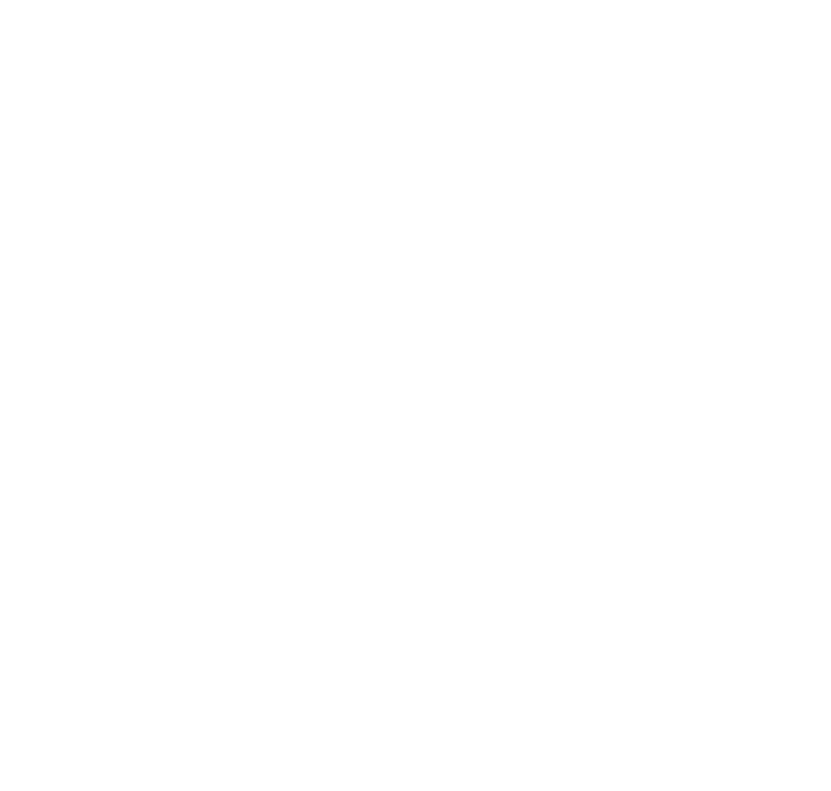
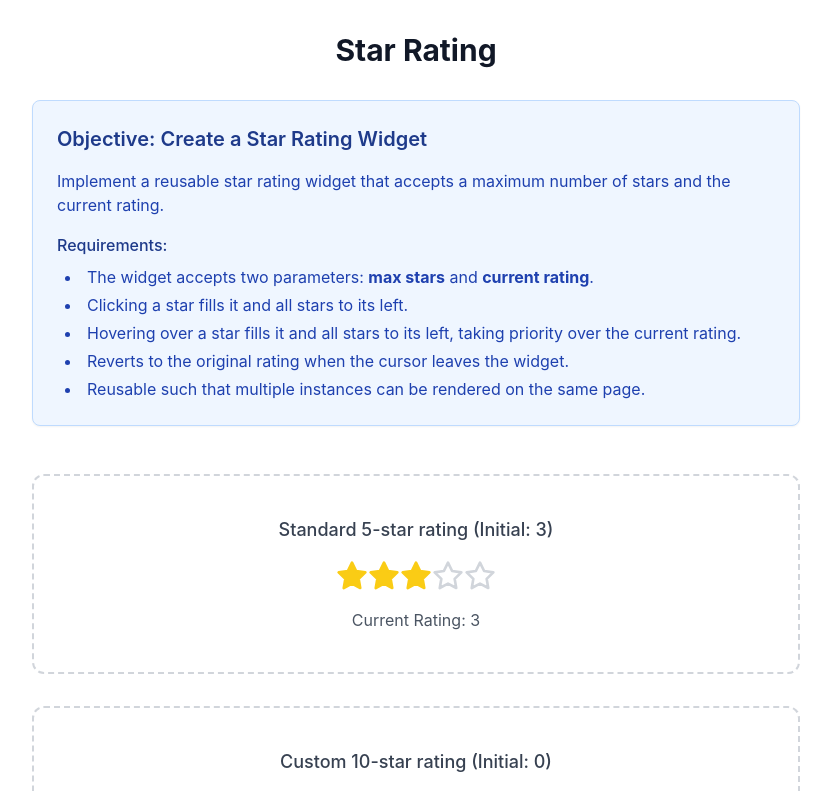
Before and after one commit to alexanderchernetsky/react-frontend-challenges, a React (Create React App) app: page /star-rating in a window 1280 px wide. Before the commit this address had no page. Shown: the top 791 px of the page, without its empty margins (224-1055 px from the left). Built offline with nearby package versions, Linux system fonts and the light colour scheme.

Commit message:
Complete star rating challenge

```diff
--- a/src/App.tsx
+++ b/src/App.tsx
@@ -14,6 +14,7 @@
 import CSSBattle235Page from "./pages/css-battle-235/CSSBattle235Page";
 import TablePage from "./pages/table/TablePage";
 import LikeButtonPage from "./pages/like-button/LikeButtonPage";
+import StarRatingPage from "./pages/star-rating/StarRatingPage";
 
 function App() {
     return (
@@ -33,6 +34,7 @@
             <Route path="/css-battle-235" element={<CSSBattle235Page />} />
             <Route path="/table" element={<TablePage />} />
             <Route path="/like-button" element={<LikeButtonPage />} />
+            <Route path="/star-rating" element={<StarRatingPage />} />
         </Routes>
     );
 }
--- a/src/pages/home/HomePage.tsx
+++ b/src/pages/home/HomePage.tsx
@@ -83,6 +83,12 @@
         description: 'Create a Like button which appearance changes based on different states.',
         company: 'Greatfrontend'
     },
+    {
+        to: '/star-rating',
+        title: 'Star Rating',
+        description: 'Create a star rating widget that allows users to select a rating and see hover effects.',
+        company: 'Greatfrontend'
+    },
 ]
 
 const HomePage = () => {
--- /dev/null
+++ b/src/pages/star-rating/StarIcon/StarIcon.tsx
@@ -0,0 +1,16 @@
+const StarIcon = ({ filled }: { filled: boolean }) => (
+    <svg
+        xmlns="http://www.w3.org/2000/svg"
+        viewBox="0 0 24 24"
+        fill={filled ? "currentColor" : "none"}
+        stroke="currentColor"
+        className={`w-8 h-8 ${filled ? "text-yellow-400" : "text-gray-300"}`}
+        strokeWidth="2"
+        strokeLinecap="round"
+        strokeLinejoin="round"
+    >
+        <polygon points="12 2 15.09 8.26 22 9.27 17 14.14 18.18 21.02 12 17.77 5.82 21.02 7 14.14 2 9.27 8.91 8.26 12 2" />
+    </svg>
+);
+
+export default StarIcon;
--- /dev/null
+++ b/src/pages/star-rating/StarRating/StarRating.tsx
@@ -0,0 +1,77 @@
+import React, {useRef, useState} from 'react';
+import StarIcon from "../StarIcon/StarIcon";
+
+interface StarRatingProps {
+  max?: number; // the maximum number of stars
+  value?: number; // the number of currently filled stars
+  onChange: (value: number) => void;
+}
+
+// Notes:
+// Use [hoveredValue, setHoveredValue] to store hover state. Do not create extra state for selected stars - this can be derived from props. State should represent facts, not pictures of facts!
+// To improve accessibility - use buttons as stars, add the 'sr-only' description of star rating, add arrow keys navigation
+const StarRating: React.FC<StarRatingProps> = ({
+  max = 5,
+  value = 0,
+  onChange,
+}) => {
+  const [hoveredValue, setHoveredValue] = useState<number | null>(null);
+  const buttonRefs = useRef<(HTMLButtonElement | null)[]>([]); // Store refs to buttons for keyboard navigation
+
+  // Decide what value should be displayed
+  const displayValue = hoveredValue ?? value;
+
+  const handleStarClick = (index: number) => {
+    onChange(index + 1);
+  }
+
+  const handleMouseEnter = (index: number) => {
+    setHoveredValue(index + 1);
+  }
+
+  const handleMouseLeave = () => {
+    setHoveredValue(null);
+  }
+
+  // Handle keyboard navigation for improved accessibility
+  const handleKeyDown = (e: React.KeyboardEvent, index: number) => {
+    if (e.key === 'ArrowRight' && index < max - 1) {
+      e.preventDefault();
+      buttonRefs.current[index + 1]?.focus();
+    } else if (e.key === 'ArrowLeft' && index > 0) {
+      e.preventDefault();
+      buttonRefs.current[index - 1]?.focus();
+    } else if (e.key === 'Enter' || e.key === ' ') {
+      e.preventDefault();
+      onChange(index + 1);
+    }
+  };
+
+  return (
+    <div className="flex flex-row justify-center items-center" aria-describedby="star-rating-description">
+      {Array.from({ length: max}, (_, index) => {
+
+        return (
+            <button
+                ref={(el) => { buttonRefs.current[index] = el; }}
+                aria-label={`Star rating ${index + 1}`}
+                className="cursor-pointer"
+                key={index}
+                onClick={() => handleStarClick(index)}
+                onMouseEnter={() => handleMouseEnter(index)}
+                onMouseLeave={handleMouseLeave}
+                onKeyDown={(e) => handleKeyDown(e, index)}
+            >
+                  <StarIcon filled={displayValue > index} />
+            </button>
+        )
+      })}
+
+      <p id="star-rating-description" className="sr-only" aria-live="polite">
+        Current rating: ${value} out of ${max}. Click on button to change star-rating.
+      </p>
+    </div>
+  );
+};
+
+export default StarRating;
--- /dev/null
+++ b/src/pages/star-rating/StarRatingPage.tsx
@@ -0,0 +1,53 @@
+import React, { useState } from 'react';
+import { Link } from 'react-router-dom';
+import StarRating from './StarRating/StarRating';
+
+const StarRatingPage = () => {
+  const [rating1, setRating1] = useState(3);
+  const [rating2, setRating2] = useState(0);
+
+  return (
+    <main className="flex flex-col items-center justify-center w-full p-[32px]">
+      <h1 className="text-3xl font-bold text-gray-900 mb-8">Star Rating</h1>
+
+      <section className="w-full max-w-3xl mb-12 p-6 bg-blue-50 border border-blue-200 rounded-lg shadow-sm">
+        <h2 className="text-xl font-semibold text-blue-900 mb-4">Objective: Create a Star Rating Widget</h2>
+        <div className="space-y-4 text-blue-800">
+          <p>
+            Implement a reusable star rating widget that accepts a maximum number of stars and the current rating.
+          </p>
+          <div className="space-y-2">
+            <p className="font-medium text-blue-900">Requirements:</p>
+            <ul className="list-disc list-inside space-y-1 ml-2">
+              <li>The widget accepts two parameters: <strong>max stars</strong> and <strong>current rating</strong>.</li>
+              <li>Clicking a star fills it and all stars to its left.</li>
+              <li>Hovering over a star fills it and all stars to its left, taking priority over the current rating.</li>
+              <li>Reverts to the original rating when the cursor leaves the widget.</li>
+              <li>Reusable such that multiple instances can be rendered on the same page.</li>
+            </ul>
+          </div>
+        </div>
+      </section>
+
+      <div className="space-y-8 w-full max-w-3xl">
+        <section className="w-full flex flex-col items-center p-10 border-2 border-dashed border-gray-300 rounded-xl bg-white">
+          <h3 className="text-lg font-medium mb-4 text-gray-700">Standard 5-star rating (Initial: 3)</h3>
+          <StarRating max={5} value={rating1} onChange={setRating1} />
+          <p className="mt-4 text-gray-600">Current Rating: {rating1}</p>
+        </section>
+
+        <section className="w-full flex flex-col items-center p-10 border-2 border-dashed border-gray-300 rounded-xl bg-white">
+          <h3 className="text-lg font-medium mb-4 text-gray-700">Custom 10-star rating (Initial: 0)</h3>
+          <StarRating max={10} value={rating2} onChange={setRating2} />
+          <p className="mt-4 text-gray-600">Current Rating: {rating2}</p>
+        </section>
+      </div>
+
+      <Link to="/" className="mt-8 text-blue-600 hover:text-blue-800 transition-colors font-medium flex items-center gap-2">
+        ← Back to Home
+      </Link>
+    </main>
+  );
+};
+
+export default StarRatingPage;
```
